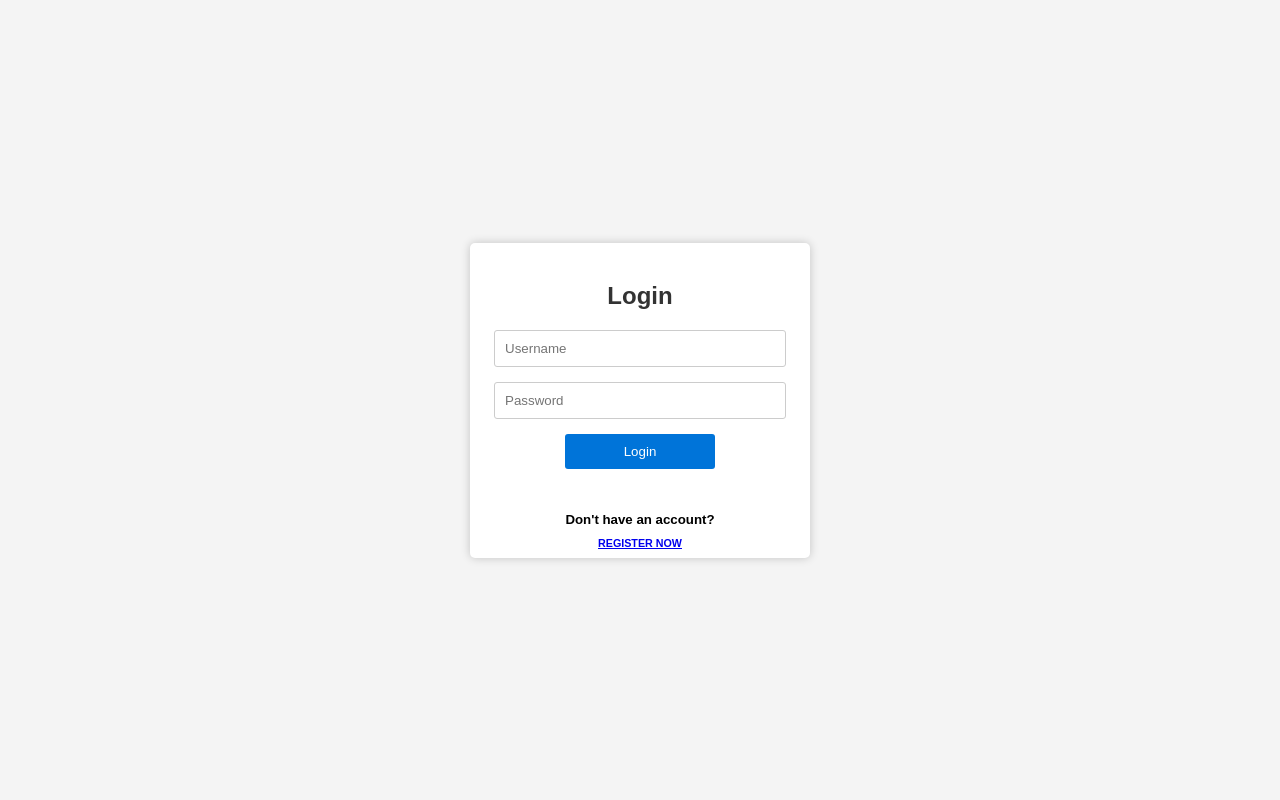
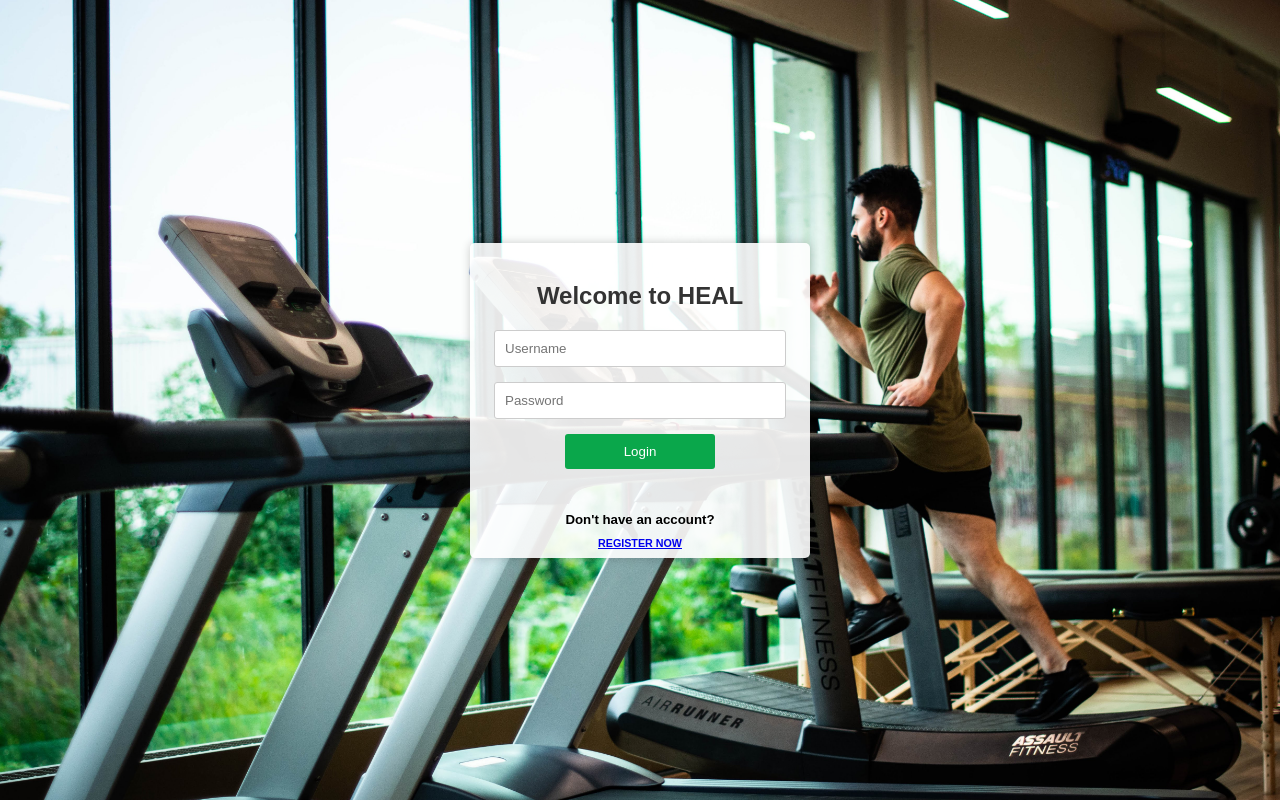
Before and after one commit to steventdn/heal-cpp, a React (Create React App) app: page / in a window 1280 px wide. Built offline with nearby package versions, Linux system fonts and the light colour scheme.

Commit message:
more adjustments to login

```diff
--- a/src/login.css
+++ b/src/login.css
@@ -1,7 +1,8 @@
 /* login.css */
 body {
           font-family: Arial, sans-serif;
-          background-color: #f4f4f4;
+          background-image: url("/public/login-background-photo.jpeg");
+          background-size: 100%;
           margin: 0;
           padding: 0;
           display: flex;
@@ -11,7 +12,7 @@ body {
         }
 
         .login-container {
-          background-color: #fff;
+          background-color: #ffffffe5;
           border-radius: 5px;
           box-shadow: 0px 0px 10px rgba(0, 0, 0, 0.2);
           padding: 20px;
@@ -39,7 +40,7 @@ body {
         .login-button {
           width: 50%;
           padding: 10px;
-          background-color: #0074d9;
+          background-color: #0aa74b;
           color: #fff;
           border: none;
           border-radius: 3px;
@@ -48,5 +49,5 @@ body {
         }
 
         .login-button:hover {
-          background-color: #0056b3;
+          background-color: #097e2c;
         }
--- a/src/login.js
+++ b/src/login.js
@@ -23,7 +23,7 @@ function Login() {
 
   return (
     <div className="login-container">
-      <h2>Login</h2>
+      <h2>Welcome to HEAL</h2>
       <input
         type="text"
         placeholder="Username"
```
Also changed, not shown: public/login-background-photo.jpeg (added).
